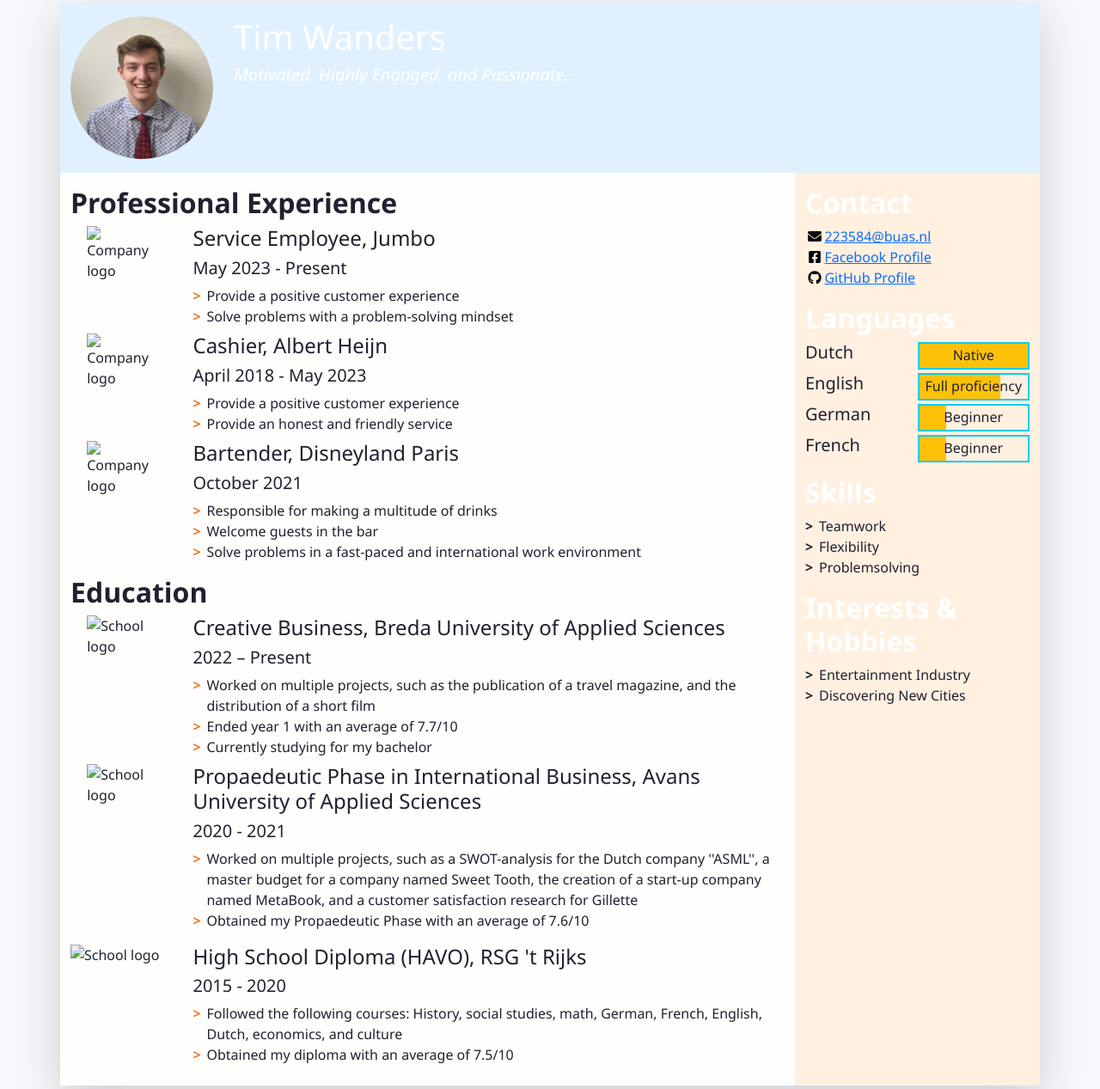
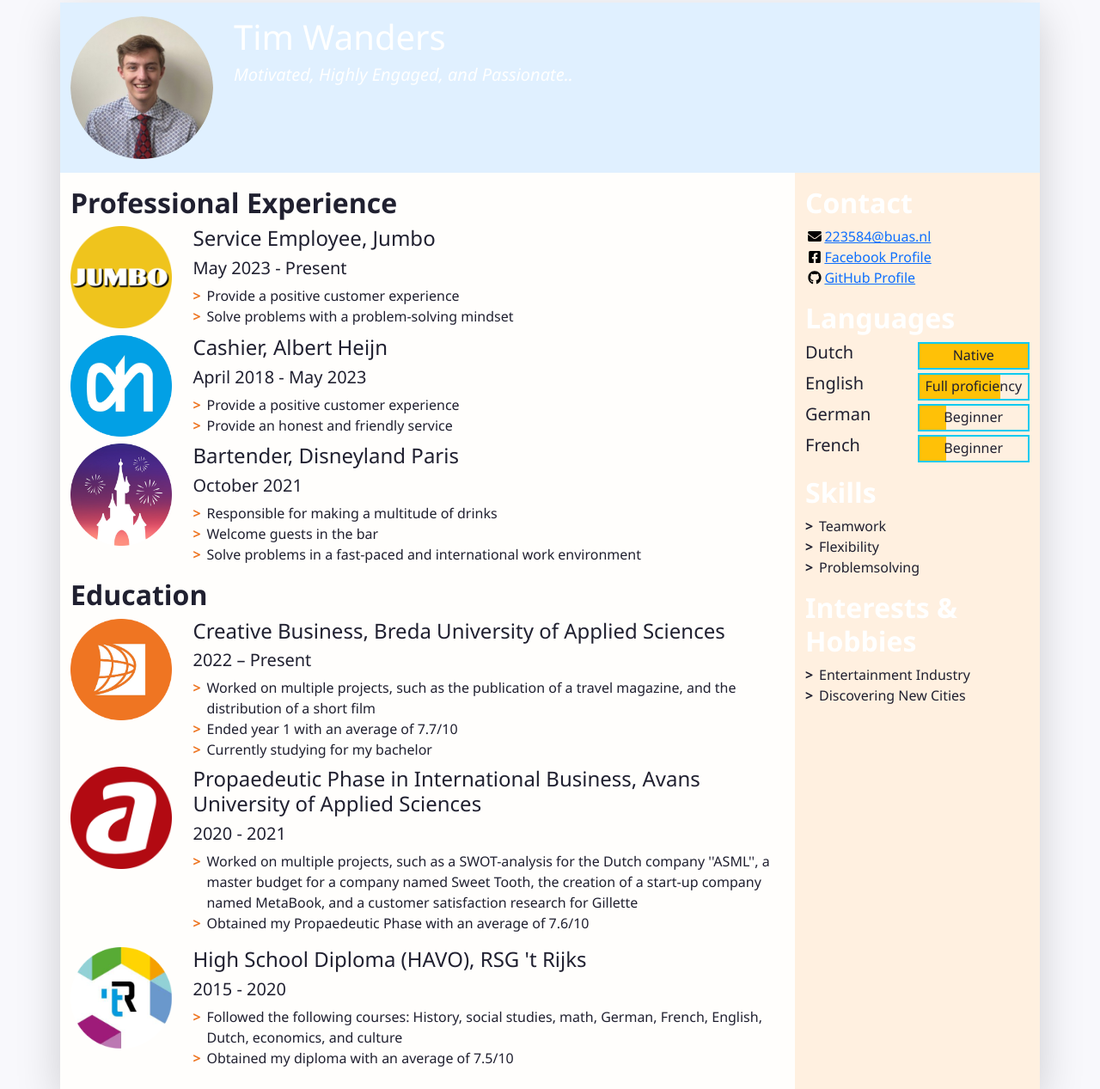
Before and after one commit to timwandersbuas/prj4, a plain HTML site: page index.html in a window 1280 px wide. Shown: the part 21-1288 px from the top of the page at 86% size. Drawn offline with nearby package versions, Linux system fonts and the light colour scheme.

Commit message:
Added images

```diff
--- a/index.html
+++ b/index.html
@@ -86,7 +86,7 @@
               <li class="biography-item row mb-2">
                 <!-- We're using a grid inside a grid so we can align logos and text -->
                 <div class="logo-container col-3 col-sm-2 col-md-3 col-lg-2">
-                  <img class="biography-logo mw-100 d-block mx-auto" src="../../jumbo-logo-modified.png" alt="Company logo" width="80">
+                  <img class="biography-logo mw-100 d-block mx-auto" src="images/jumbo-logo-modified.png" alt="Company logo" width="512">
                 </div>
                 <div class="biography-contents col-9 col-sm-10 col-md-9 col-lg-10">
                   <h4>Service Employee, Jumbo</h4>
@@ -103,8 +103,8 @@
               <li class="biography-item row mb-2">
                 <div class="logo-container col-3 col-sm-2 col-md-3 col-lg-2">
                 <!-- We're using a grid inside a grid so we can align logos and text -->
-                  <img class="biography-logo mw-100 d-block mx-auto" src="../../Albert-Heijn-Logo-500x500-2-modified.png" alt="Company logo" width="80
-																																					">
+                  <img class="biography-logo mw-100 d-block mx-auto" src="images/Albert-Heijn-Logo-500x500-2-modified.png" alt="Company logo" width="512
+																																					 ">
                 </div>
                 <div class="biography-contents col-9 col-sm-10 col-md-9 col-lg-10">
                   <h4>Cashier, Albert Heijn</h4>
@@ -120,7 +120,8 @@
 				<li class="biography-item row mb-2">
                 <div class="logo-container col-3 col-sm-2 col-md-3 col-lg-2">
                 <!-- We're using a grid inside a grid so we can align logos and text -->
-                  <img class="biography-logo mw-100 d-block mx-auto" src="../../274879156_1739371959728121_3457758309164693378_n-modified.png" alt="Company logo" width="80">
+                  <img class="biography-logo mw-100 d-block mx-auto" src="images/274879156_1739371959728121_3457758309164693378_n-modified.png" alt="Company logo" width="512
+				 ">
                 </div>
                 <div class="biography-contents col-9 col-sm-10 col-md-9 col-lg-10">
                   <h4>Bartender, Disneyland Paris</h4>
@@ -147,7 +148,7 @@
           <!-- Top item in education. And by "top", I mean a Bachelor in Creative Business at BUas. -->
           <li class="biography-item row mb-2">
             <div class="logo-container col-3 col-sm-2 col-md-3 col-lg-2">
-              <img class="biography-logo mw-100 d-block mx-auto" src="../../305276000_8281475061893146_6775362521457194815_n-modified.png" alt="School logo" width="80">
+              <img class="biography-logo mw-100 d-block mx-auto" src="images/305276000_8281475061893146_6775362521457194815_n-modified.png" alt="School logo" width="512">
             </div>
             <div class="biography-contents col-9 col-sm-10 col-md-9 col-lg-10">
               <h4>Creative Business, Breda University of Applied Sciences</h4>
@@ -164,7 +165,7 @@
           <!-- 2nd item in education -->
           <li class="biography-item row mb-2">
             <div class="logo-container col-3 col-sm-2 col-md-3 col-lg-2">
-              <img class="biography-logo mw-100 d-block mx-auto" src="../../7c4dZ6JYln.png-modified.png" alt="School logo" width="80">
+              <img class="biography-logo mw-100 d-block mx-auto" src="images/7c4dZ6JYln.png-modified.png" alt="School logo" width="512">
             </div>
             <div class="biography-contents col-9 col-sm-10 col-md-9 col-lg-10">
               <h4>Propaedeutic Phase in International Business, Avans University of Applied Sciences</h4>
@@ -180,7 +181,7 @@
 
 			<li class="biography-item row mb-2">
             <div class="logo-container col-3 col-sm-2 col-md-3 col-lg-2">
-              <img class="biography-logo mw-100 d-block mx-auto" src="../../280707125_2270072933157856_3130826628551969043_n-modified.png" alt="School logo" width="295">
+              <img class="biography-logo mw-100 d-block mx-auto" src="images/280707125_2270072933157856_3130826628551969043_n-modified.png" alt="School logo" width="512">
             </div>
             <div class="biography-contents col-9 col-sm-10 col-md-9 col-lg-10">
               <h4>High School Diploma (HAVO), RSG 't Rijks</h4>
```
Also changed, not shown: images/274879156_1739371959728121_3457758309164693378_n-modified.png (added), images/280707125_2270072933157856_3130826628551969043_n-modified.png (added), images/305276000_8281475061893146_6775362521457194815_n-modified.png (added), images/7c4dZ6JYln.png-modified.png (added), images/Albert-Heijn-Logo-500x500-2-modified.png (added), images/jumbo-logo-modified.png (added), 2 other files.
